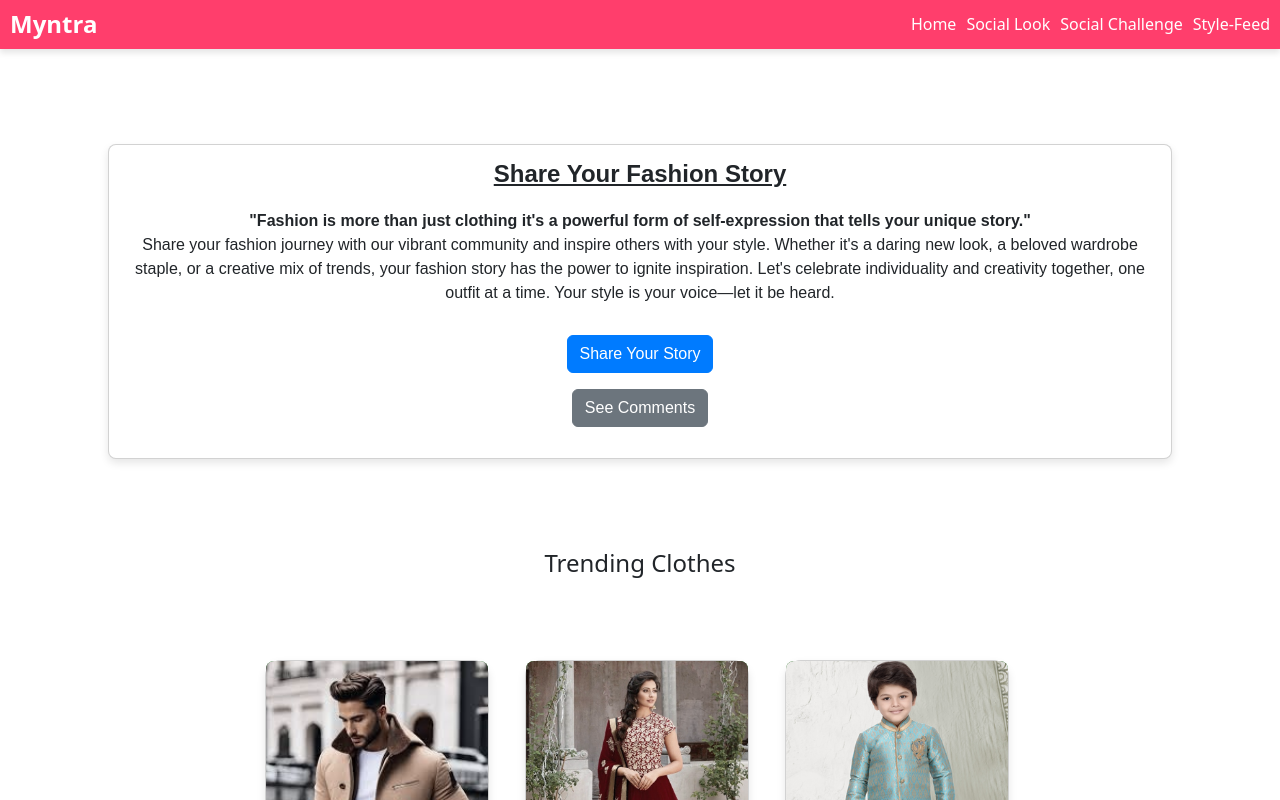
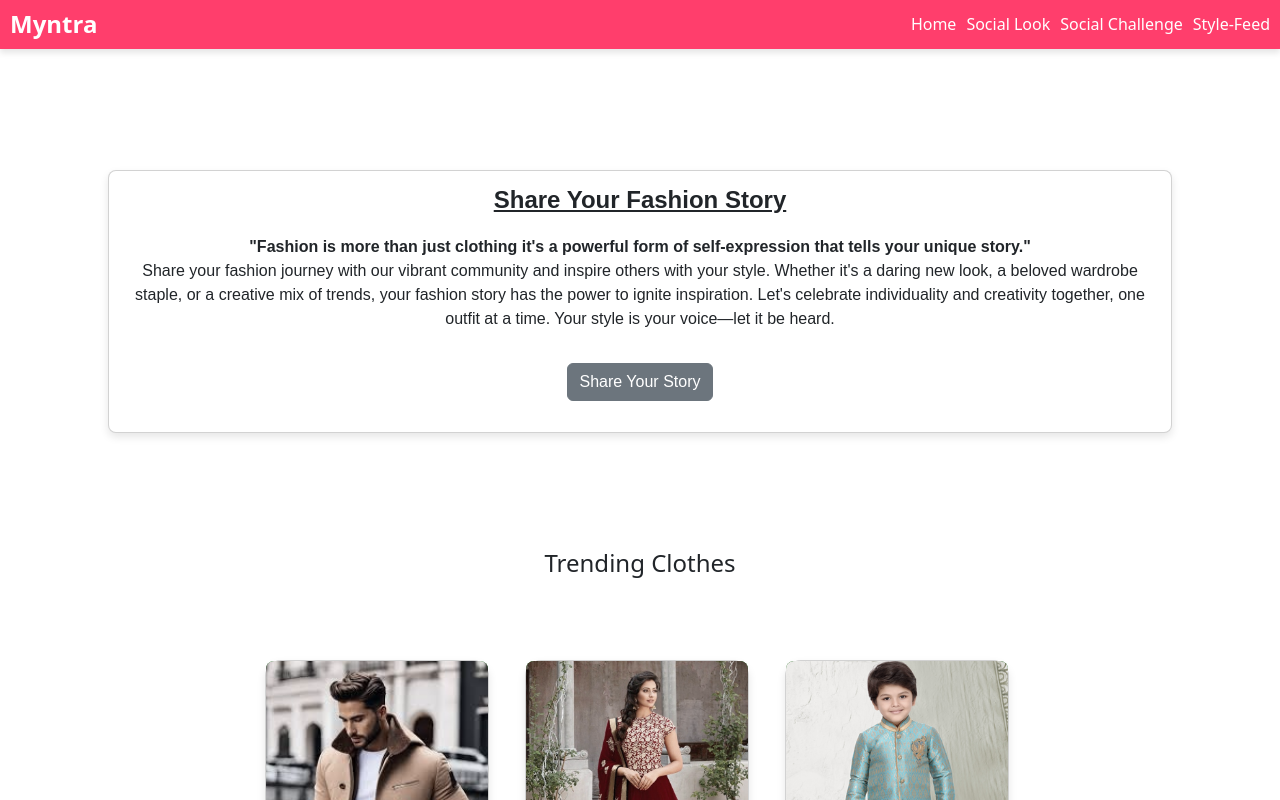
Before and after one commit to Pritee668/myntra-app, a React (Create React App) app: page /social-look in a window 1280 px wide. Shown: the top 800 px of the page. Built offline with nearby package versions, Linux system fonts and the light colour scheme.

Commit message:
button change

```diff
--- a/src/components/SocialLookBook.js
+++ b/src/components/SocialLookBook.js
@@ -57,11 +57,12 @@ const SocialLookbook = () => {
               voice—let it be heard.
             </Card.Text>
 
-            <Button variant="primary" className="button-primary">
+            {/* <Button variant="primary" className="button-primary">
               Share Your Story
-            </Button>
+            </Button> */}
             <Button variant="secondary" className="button-secondary" onClick={handleToggleComments} style={{ margin: '1rem' }}>
-              {showComments ? "Hide Comments" : "See Comments"}
+              {/* {showComments ? "SHAR" : "See Comments"} */}
+              Share Your Story
             </Button>
             {showComments && <Comments comments={comments} />}
           </Card.Body>
```
